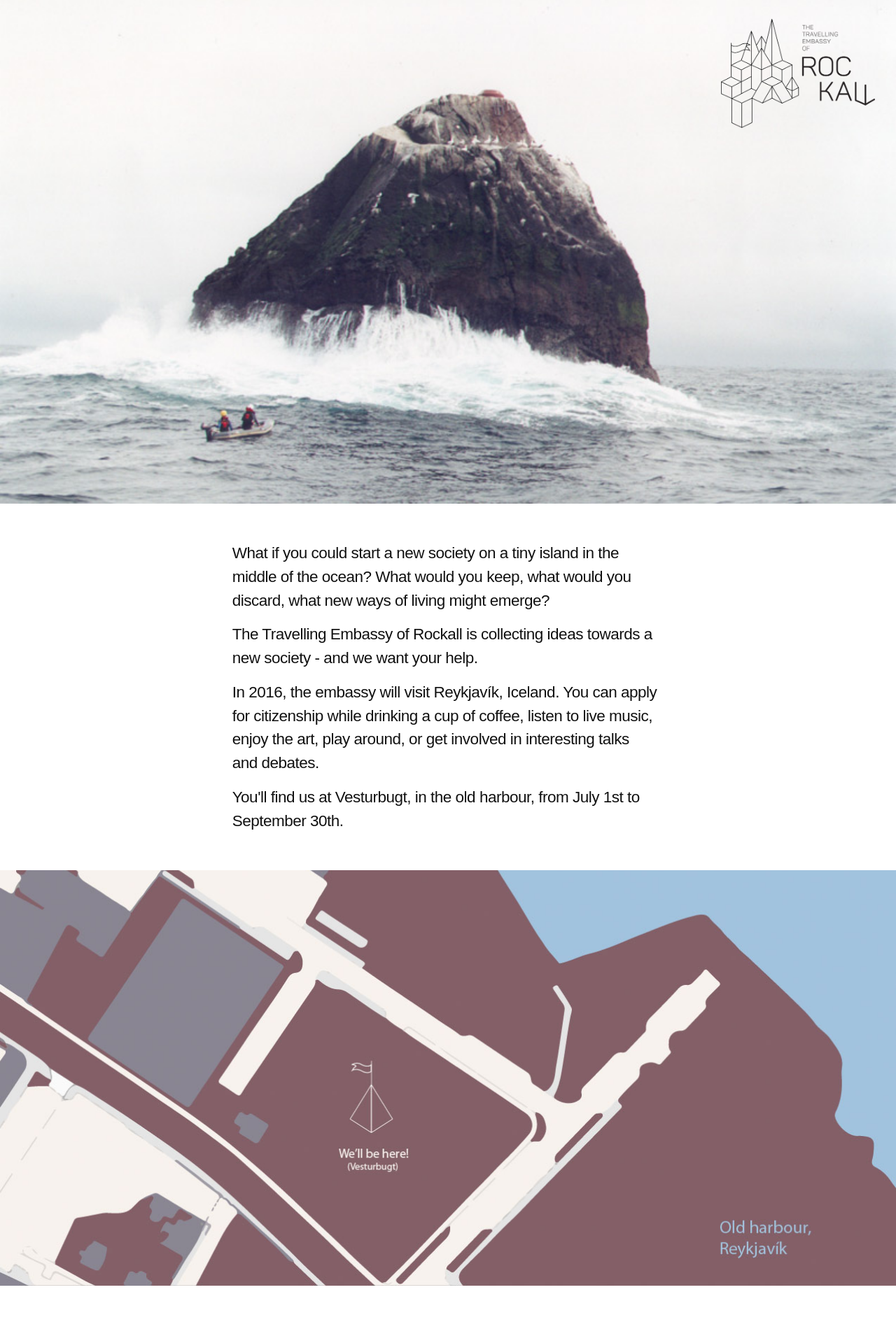
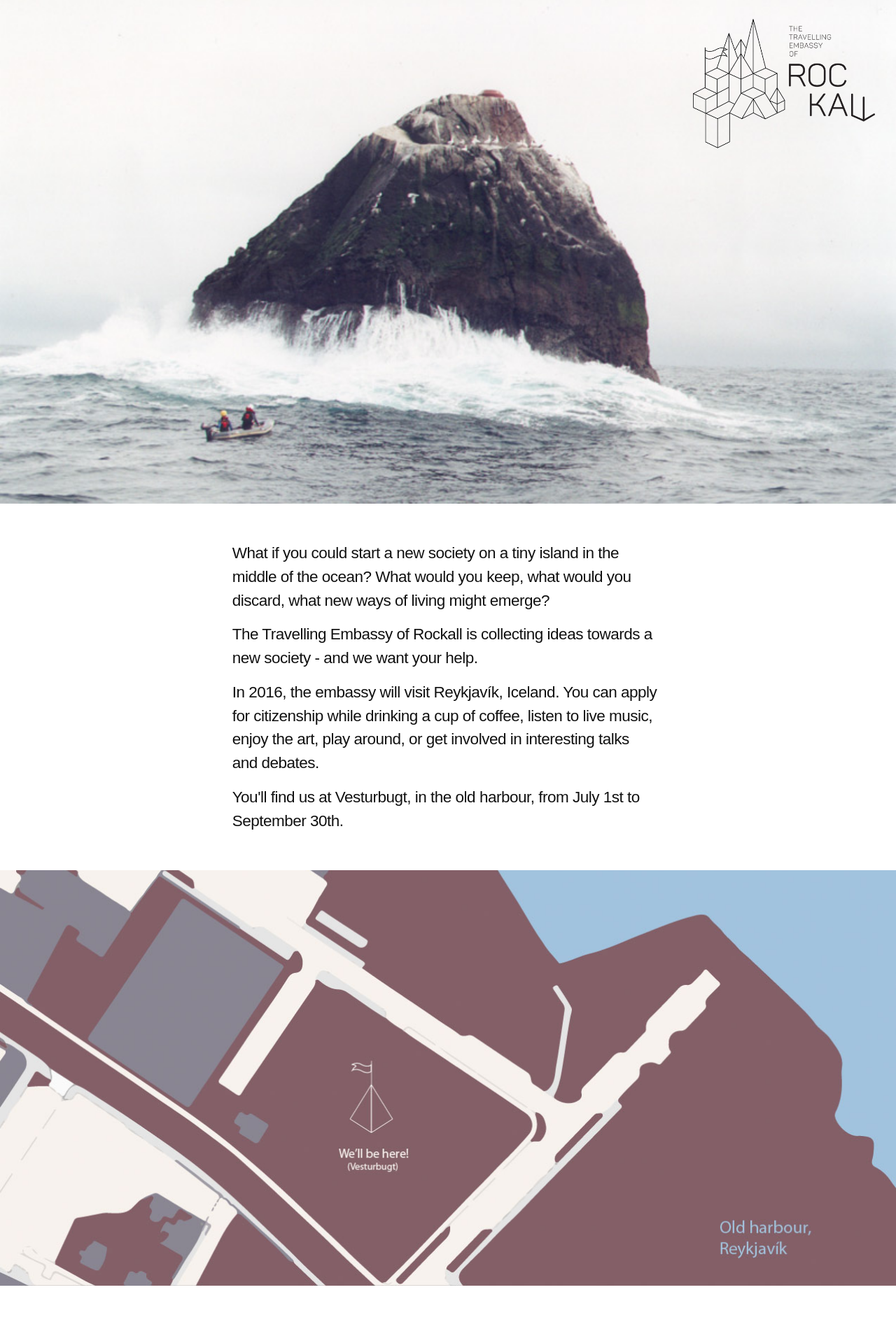
Before and after one commit to rockall-festival/rockall-festival.github.io, a Jekyll site: the page built from index.html, in a window 1280 px wide. Shown: the top 1897 px of the page at 70% size. Built offline with Jekyll 4.4.1, drawn with Linux system fonts in a browser that asks for light colours; comment, search, counter and statistics services are not loaded.

Commit message:
Make logo bigger on bigger screens
Signed-off-by: Peter Hartree <web@peterhartree.co.uk>

```diff
--- a/_sass/_layout.scss
+++ b/_sass/_layout.scss
@@ -284,6 +284,11 @@ body {
             max-width: 220px;
             float: right;
         }
+
+        @media screen and (min-width: $screen-md) {
+            max-width: 260px;
+            float: right;
+        }
     }
 }
 
```
